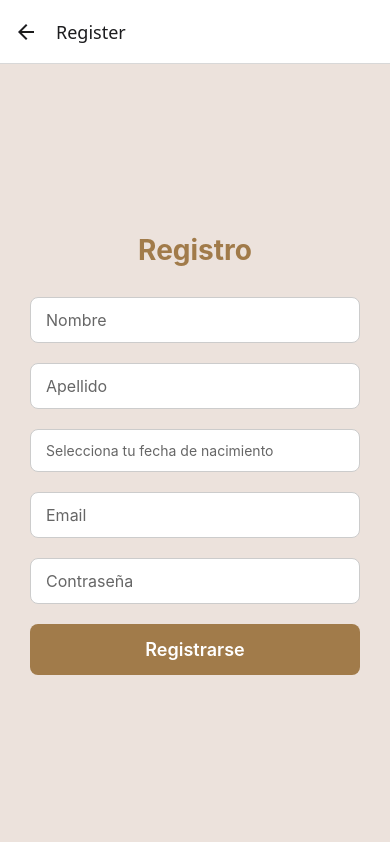
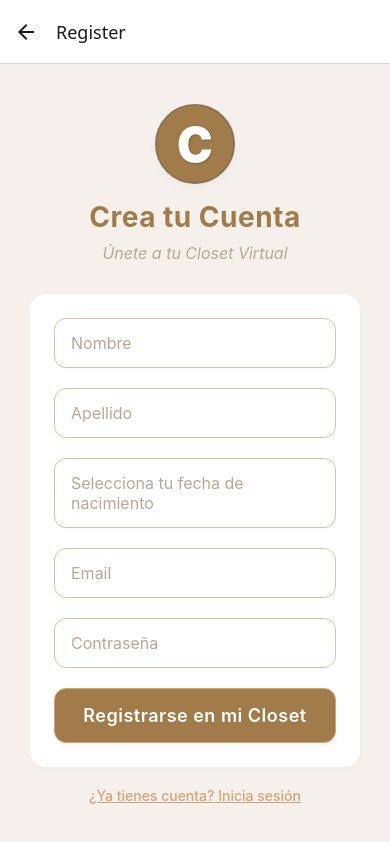
Before and after one commit to JULILYHERRERA/ClosetInteligente, a React Native app: screen /Register in a window 390 px wide. Built offline with nearby package versions, Linux system fonts and the light colour scheme.

Commit message:
modificaciones visuales regritro y login

```diff
--- a/screens/LoginScreen.js
+++ b/screens/LoginScreen.js
@@ -15,43 +15,40 @@ export default function LoginScreen({ navigation }) {
       const response = await fetch("http://192.168.78.207:3000/login", {
         method: "POST",
         headers: { "Content-Type": "application/json" },
-        body: JSON.stringify({
-          email,
-          contrasena: password,
-        }),
+        body: JSON.stringify({ email, contrasena: password }),
       });
-
 
       const data = await response.json();
       console.log("Respuesta del servidor:", data);
 
-
-// VERIFICANCIONES DEL LOGIN
       if (response.ok) {
         alert("Inicio de sesión exitoso");
-        //NAVEGAR AL INICIO LUEGO DE UN LOGIN EXITOSO
-        navigation.navigate("Inicio", { nombre: data.usuario.nombre, usuarioId: data.usuario.id });
-        return;
-
+        navigation.navigate("Inicio", { nombre: data.usuario?.nombre, usuarioId: data.usuario?.id });
       } else {
         alert(data.message || "Credenciales incorrectas");
       }
-
-//MANEJO  DE ERRORES
     } catch (error) {
       console.error("Error en el login:", error);
       alert("Hubo un error al iniciar sesión");
     }
   };
 
-
-// TODA LA PARTE DE ESTILOS
+  // === UI ===
   return (
     <View style={styles.container}>
-      <Text style={styles.title}>Iniciar Sesion</Text>
+      {/* Header simple con logo placeholder temático para closet virtual */}
+      <View style={styles.header}>
+        <View style={styles.logoPlaceholder}>
+          <Text style={styles.logoText}>C</Text>
+        </View>
+        <Text style={styles.title}>Bienvenido a tu Closet</Text>
+        <Text style={styles.subtitle}>Inicia sesión para explorar</Text>
+      </View>
 
+      {/* Formulario con inputs mejorados */}
+      <View style={styles.formCard}>
         <TextInput
-        placeholder="Email"
+          placeholder="Correo electrónico"
           placeholderTextColor={colors.placeholder}
           value={email}
           onChangeText={setEmail}
@@ -70,56 +67,142 @@ export default function LoginScreen({ navigation }) {
         />
 
         <TouchableOpacity style={styles.button} onPress={handleLogin}>
-        <Text style={styles.buttonText}>Entrar</Text>
+          <Text style={styles.buttonText}>Entrar a mi Closet</Text>
+        </TouchableOpacity>
+      </View>
+
+      <TouchableOpacity
+        style={styles.registerLink}
+        onPress={() => navigation.navigate('Register')}
+      >
+        <Text style={styles.registerText}>¿No tienes cuenta? Regístrate</Text>
       </TouchableOpacity>
     </View>
   );
 }
 
+// TODA LA PARTE DE ESTILOS
 const colors = {
-  primary: '#a17b4aff',
-  background: '#ece2dcff',
-  inputBackground: '#fff',
-  inputBorder: '#ccc',
-  textPrimary: '#333',
-  placeholder: '#666',
-  buttonText: '#fff',
+  primary: '#a17b4a',
+  background: '#f5f0eb',
+  inputBackground: '#ffffff',
+  inputBorder: '#d9c2a7',
+  textPrimary: '#4a4a4a',
+  placeholder: '#b8a898',
+  buttonText: '#ffffff',
+  secondary: '#d4a574',
+  shadow: '#00000020',
 };
 
 const styles = StyleSheet.create({
   container: {
     flex: 1,
-    backgroundColor: colors.background,
+    backgroundColor:
+    colors.background,
     padding: 30,
+    justifyContent: 'center'
+  },
+  header: {
+    alignItems: 'center',
+    marginBottom: 30
+  },
+  logoPlaceholder: {
+    width: 80,
+    height: 80,
+    borderRadius: 40,
+    backgroundColor: colors.primary,
     justifyContent: 'center',
+    alignItems: 'center',
+    marginBottom: 16,
+    shadowColor: colors.shadow,
+    shadowOffset: { width: 0, height: 4 },
+    shadowOpacity: 0.2,
+    shadowRadius: 8,
+    elevation: 6,
   },
-  title: {
-    fontSize: 28,
-    fontWeight: 'bold',
+
+  logoText: {
+    fontSize: 40, color:
+    colors.buttonText
+  },
+  title: { fontSize: 28,
+    fontWeight: '700',
     color: colors.primary,
-    marginBottom: 30,
+    marginBottom: 8,
     textAlign: 'center',
+    letterSpacing: 0.5
   },
+  subtitle: { fontSize: 16,
+    color: colors.placeholder,
+    textAlign: 'center',
+    fontStyle: 'italic'
+  },
+  formCard: {
+    backgroundColor: colors.inputBackground,
+    borderRadius: 16,
+    padding: 24,
+    marginBottom: 20,
+    shadowColor: colors.shadow,
+    shadowOffset: { width: 0, height: 4 },
+    shadowOpacity: 0.1,
+    shadowRadius: 8,
+    elevation: 4,
+  },
+
   input: {
     backgroundColor: colors.inputBackground,
     borderColor: colors.inputBorder,
     borderWidth: 1,
-    borderRadius: 8,
-    paddingHorizontal: 15,
-    paddingVertical: 12,
-    fontSize: 16,
-    marginBottom: 20,
-    justifyContent: 'center',
+    borderRadius: 12,
+    paddingHorizontal: 16,
+    paddingVertical: 14, fontSize: 16,
+    marginBottom: 20, color: colors.textPrimary,
+    shadowColor: colors.shadow,
+    shadowOffset: { width: 0, height: 2 },
+    shadowOpacity: 0.05,
+    shadowRadius: 4,
+    elevation: 2,
   },
+
   button: {
     backgroundColor: colors.primary,
-    paddingVertical: 15,
-    borderRadius: 8,
+    paddingVertical: 16,
+    borderRadius: 12,
     alignItems: 'center',
+    shadowColor: colors.shadow,
+    shadowOffset: { width: 0, height: 4 },
+    shadowOpacity: 0.2,
+    shadowRadius: 8,
+    elevation: 6,
   },
+
   buttonText: {
     color: colors.buttonText,
     fontSize: 18,
     fontWeight: '600',
+    letterSpacing: 0.5
   },
-})
+
+  registerLink: {
+     alignItems: 'center'
+    },
+
+  registerText: {
+     color: colors.secondary,
+     fontSize: 14,
+     textAlign: 'center',
+     textDecorationLine: 'underline',
+     fontWeight: '500'
+    },
+
+  logoText: {
+    fontSize: 48,
+    color: colors.buttonText,
+    fontWeight: '900',
+    fontFamily: 'System',
+    textShadowColor: 'rgba(0,0,0,0.2)',
+    textShadowOffset: { width: 1, height: 1 },
+    textShadowRadius: 2,
+  }
+
+});
--- a/screens/RegisterScreen.js
+++ b/screens/RegisterScreen.js
@@ -1,8 +1,7 @@
 import React, { useState } from 'react';
 import { View, TextInput, TouchableOpacity, Text, StyleSheet, Platform } from 'react-native';
 import DateTimePicker from '@react-native-datetimepicker/datetimepicker';
-import { useNavigation } from '@react-navigation/native'; //  importacion de las navegaciones asi nos ahorramos el "export default function RegisterScreen({ navigation }) {
-
+import { useNavigation } from '@react-navigation/native'; // importacion de las navegaciones asi nos ahorramos el "export default function RegisterScreen({ navigation }) {
 
 export default function RegisterScreen() {
   const [nombre, setNombre] = useState('');
@@ -35,18 +34,13 @@ export default function RegisterScreen() {
 
       const data = await response.json();
 
-//VERIFICACIONES DEL REGISTRO
-
       if (!response.ok) {
         alert(data.message || "Error en el registro");
         return;
       }
 
       alert(data.message || "Registro completado ✅");
-    navigation.navigate('Preferencias', { userId: data.userId});// USAMOS LOS DATOS RETORNADOS POR EL BACKEND
-
-
-// MANEJO DE ERRORES
+      navigation.navigate('Preferencias', { userId: data.userId });
     } catch (error) {
       console.error("Error en el registro:", error);
       alert("Hubo un error al registrarse");
@@ -60,13 +54,21 @@ export default function RegisterScreen() {
     }
   };
 
-
   // TODO LO VISUAL
-
   return (
     <View style={styles.container}>
-      <Text style={styles.title}>Registro</Text>
+      {/* Header animado similar al login para cohesión */}
+      <View style={styles.header}>
+        <View style={styles.logoPlaceholder}>
+          <Text style={styles.logoText}>C</Text>
+        </View>
+        <Text style={styles.title}>Crea tu Cuenta</Text>
+        <Text style={styles.subtitle}>Únete a tu Closet Virtual</Text>
+      </View>
 
+      {/* Formulario en card con inputs mejorados */}
+      <View style={styles.formCard}>
+        {/* Input Nombre */}
         <TextInput
           placeholder="Nombre"
           placeholderTextColor={colors.placeholder}
@@ -76,6 +78,7 @@ export default function RegisterScreen() {
           style={styles.input}
         />
 
+        {/* Input Apellido */}
         <TextInput
           placeholder="Apellido"
           placeholderTextColor={colors.placeholder}
@@ -85,12 +88,19 @@ export default function RegisterScreen() {
           style={styles.input}
         />
 
+        {/* Selector de Fecha de Nacimiento */}
         <TouchableOpacity
-        style={styles.input}
+          style={styles.dateInput}
           onPress={() => setShowDatePicker(true)}
+          activeOpacity={0.8}
         >
-        <Text style={{ color: fechaNacimiento ? colors.textPrimary : colors.placeholder }}>
-          {fechaNacimiento || "Selecciona tu fecha de nacimiento"}
+          <Text
+            style={[
+              styles.dateText,
+              { color: fechaNacimiento ? colors.textPrimary : colors.placeholder },
+            ]}
+          >
+            {fechaNacimiento ? fechaNacimiento : 'Selecciona tu fecha de nacimiento'}
           </Text>
         </TouchableOpacity>
 
@@ -104,6 +114,7 @@ export default function RegisterScreen() {
           />
         )}
 
+        {/* Input Email */}
         <TextInput
           placeholder="Email"
           placeholderTextColor={colors.placeholder}
@@ -114,6 +125,7 @@ export default function RegisterScreen() {
           style={styles.input}
         />
 
+        {/* Input Contraseña */}
         <TextInput
           placeholder="Contraseña"
           placeholderTextColor={colors.placeholder}
@@ -124,20 +136,32 @@ export default function RegisterScreen() {
         />
 
         <TouchableOpacity style={styles.button} onPress={handleRegister}>
-        <Text style={styles.buttonText}>Registrarse</Text>
+          <Text style={styles.buttonText}>Registrarse en mi Closet</Text>
+        </TouchableOpacity>
+      </View>
+
+      {/* Enlace a login */}
+      <TouchableOpacity
+        style={styles.loginLink}
+        onPress={() => navigation.navigate('Login')}
+      >
+        <Text style={styles.loginText}>¿Ya tienes cuenta? Inicia sesión</Text>
       </TouchableOpacity>
     </View>
   );
 }
 
 const colors = {
-  primary: '#a17b4aff',
-  background: '#ece2dcff',
-  inputBackground: '#fff',
-  inputBorder: '#ccc',
-  textPrimary: '#333',
-  placeholder: '#666',
-  buttonText: '#fff',
+  primary: '#a17b4a',
+  background: '#f5f0eb',
+  inputBackground: '#ffffff',
+  inputBorder: '#d9c2a7',
+  textPrimary: '#4a4a4a',
+  placeholder: '#b8a898',
+  buttonText: '#ffffff',
+  secondary: '#d4a574',
+  shadow: '#00000020',
+  accent: '#8b7355',
 };
 
 const styles = StyleSheet.create({
@@ -147,33 +171,126 @@ const styles = StyleSheet.create({
     padding: 30,
     justifyContent: 'center',
   },
+  header: {
+    alignItems: 'center',
+    marginBottom: 30,
+  },
+  logoPlaceholder: {
+    width: 80,
+    height: 80,
+    borderRadius: 40,
+    backgroundColor: colors.primary,
+    justifyContent: 'center',
+    alignItems: 'center',
+    marginBottom: 16,
+    shadowColor: colors.shadow,
+    shadowOffset: { width: 0, height: 4 },
+    shadowOpacity: 0.2,
+    shadowRadius: 8,
+    elevation: 6,
+    borderWidth: 2,
+    borderColor: colors.accent,
+  },
+  logoText: {
+    fontSize: 48,
+    color: colors.buttonText,
+    fontWeight: '900',
+    fontFamily: 'System',
+    textShadowColor: 'rgba(0,0,0,0.2)',
+    textShadowOffset: { width: 1, height: 1 },
+    textShadowRadius: 2,
+  },
   title: {
     fontSize: 28,
-    fontWeight: 'bold',
+    fontWeight: '700',
     color: colors.primary,
-    marginBottom: 30,
+    marginBottom: 8,
     textAlign: 'center',
+    letterSpacing: 0.5,
+  },
+  subtitle: {
+    fontSize: 16,
+    color: colors.placeholder,
+    textAlign: 'center',
+    fontStyle: 'italic',
+    lineHeight: 22,
+  },
+  formCard: {
+    backgroundColor: colors.inputBackground,
+    borderRadius: 16,
+    padding: 24,
+    marginBottom: 20,
+    shadowColor: colors.shadow,
+    shadowOffset: { width: 0, height: 4 },
+    shadowOpacity: 0.1,
+    shadowRadius: 8,
+    elevation: 4,
   },
   input: {
     backgroundColor: colors.inputBackground,
     borderColor: colors.inputBorder,
     borderWidth: 1,
-    borderRadius: 8,
-    paddingHorizontal: 15,
-    paddingVertical: 12,
+    borderRadius: 12,
+    paddingHorizontal: 16,
+    paddingVertical: 14,
     fontSize: 16,
     marginBottom: 20,
+    color: colors.textPrimary,
+    shadowColor: colors.shadow,
+    shadowOffset: { width: 0, height: 2 },
+    shadowOpacity: 0.05,
+    shadowRadius: 4,
+    elevation: 2,
+  },
+  dateInput: {
+    backgroundColor: colors.inputBackground,
+    borderColor: colors.inputBorder,
+    borderWidth: 1,
+    borderRadius: 12,
+    paddingHorizontal: 16,
+    paddingVertical: 14,
+    marginBottom: 20,
     justifyContent: 'center',
+    shadowColor: colors.shadow,
+    shadowOffset: { width: 0, height: 2 },
+    shadowOpacity: 0.05,
+    shadowRadius: 4,
+    elevation: 2,
+  },
+  dateText: {
+    fontSize: 16,
+    flex: 1,
+  },
+  inputIcon: {
+    marginLeft: 10,
   },
   button: {
     backgroundColor: colors.primary,
-    paddingVertical: 15,
-    borderRadius: 8,
+    paddingVertical: 16,
+    borderRadius: 12,
     alignItems: 'center',
+    shadowColor: colors.shadow,
+    shadowOffset: { width: 0, height: 4 },
+    shadowOpacity: 0.2,
+    shadowRadius: 8,
+    elevation: 6,
+    borderWidth: 1,
+    borderColor: colors.secondary,
   },
   buttonText: {
     color: colors.buttonText,
     fontSize: 18,
     fontWeight: '600',
+    letterSpacing: 0.5,
+  },
+  loginLink: {
+    alignItems: 'center',
+  },
+  loginText: {
+    color: colors.secondary,
+    fontSize: 14,
+    textAlign: 'center',
+    textDecorationLine: 'underline',
+    fontWeight: '500',
   },
 });
```
Lines whose indentation alone changed are shown as unchanged.
